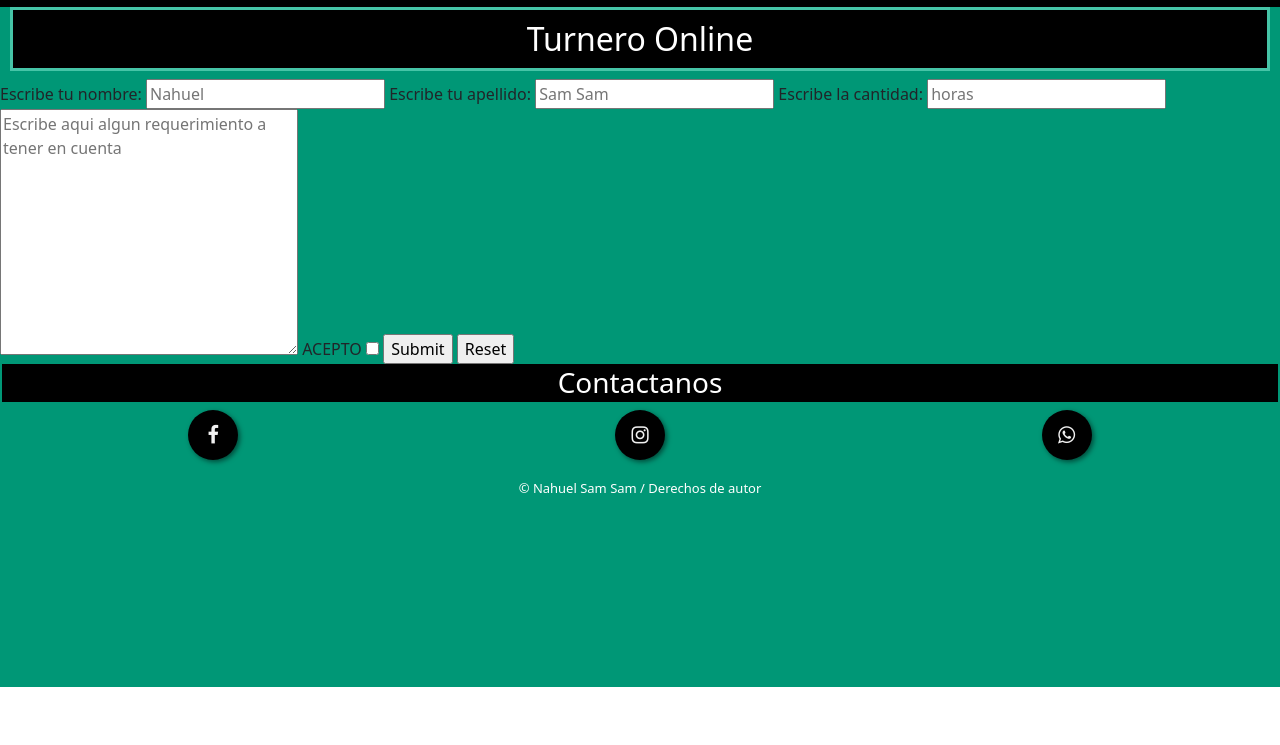
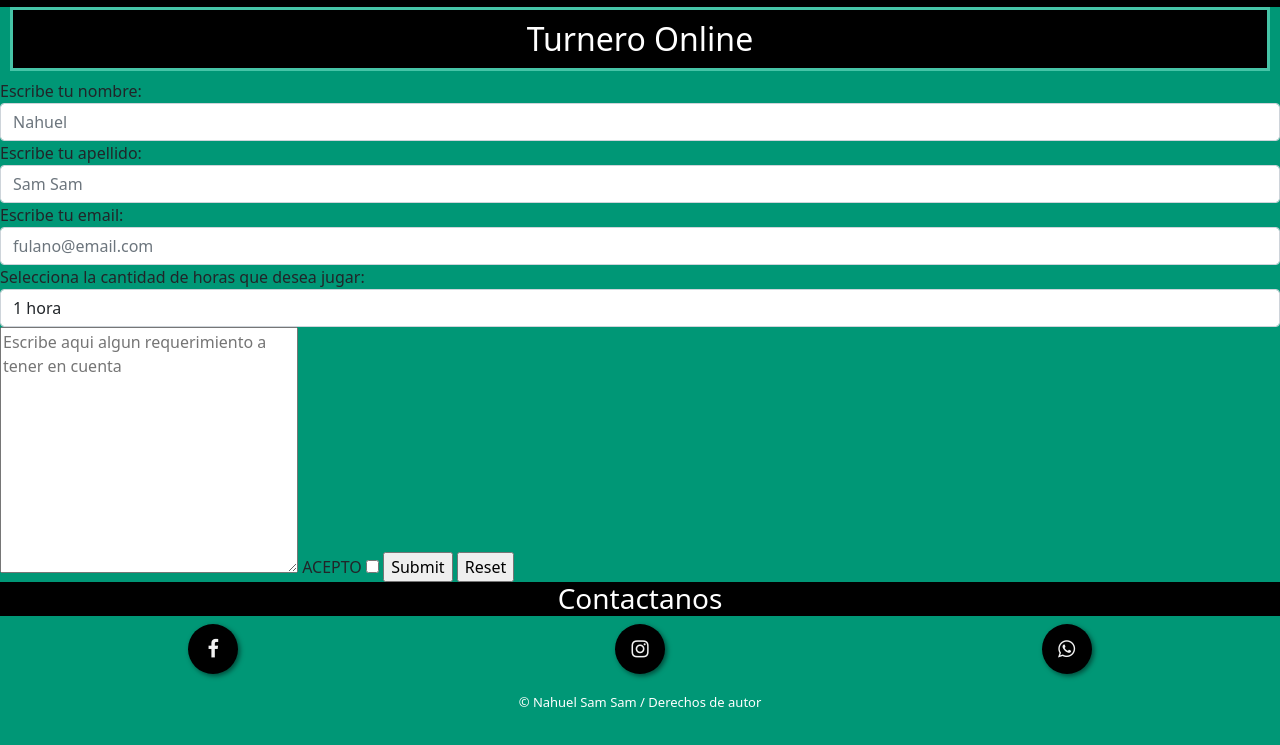
Before and after one commit to Nahuelsamsam/ProyectoPadel, a website: page pages/turnero.html in a window 1280 px wide. Shown: the part 113-858 px from the top of the page. Before the commit the page ends 800 px from the top, so only its background shows below. Drawn offline with nearby package versions, Linux system fonts and the light colour scheme.

Commit message:
TRABAJO FINAL

```diff
--- a/pages/turnero.html
+++ b/pages/turnero.html
@@ -28,24 +28,35 @@
 </header>
 <h2>Turnero Online</h2>
 
-<form action="" metohd="" enctype=""></form>
+<form>
+  <div class="form-group">
+    <label for="exampleFormControlInput1">Escribe tu nombre:</label>
+    <input type="email" class="form-control" id="exampleFormControlInput1" placeholder="Nahuel">
+    <label for="exampleFormControlInput1">Escribe tu apellido:</label>
+    <input type="email" class="form-control" id="exampleFormControlInput1" placeholder="Sam Sam">
+    <label for="exampleFormControlInput1">Escribe tu email:</label>
+    <input type="email" class="form-control" id="exampleFormControlInput1" placeholder="fulano@email.com">
 
-<label for="Nombre">Escribe tu nombre:</label>
-<input type="text" id="Nombre" name="Nombre" value="" placeholder="Nahuel">
-
-<label for="Apellido">Escribe tu apellido:</label>
-<input type="text" id="Apellido" name="Apellido" value="" placeholder="Sam Sam">
-
-<label for="number">Escribe la cantidad:</label>
-<input type="number" id="Numero" name="Numero" placeholder="horas">
-
-<textarea name="Opinion" id="Opinion" cols="30" rows="10" placeholder="Escribe aqui algun requerimiento a tener en cuenta"></textarea>
-
-<label for="SUSCRIBIRME" >ACEPTO</label>
+  </div>
+  <div class="form-group">
+    <label for="exampleFormControlSelect1">Selecciona la cantidad de horas que desea jugar:</label>
+    <select class="form-control" id="exampleFormControlSelect1">
+      <option>1 hora</option>
+      <option>1:30 horas</option>
+      <option>2 horas</option>
+      <option>2:30 horas</option>
+      <option>3 horas</option>
+    </select>
+  </div>
+ <div>
+  <textarea name="Opinion" id="Opinion" cols="30" rows="10" placeholder="Escribe aqui algun requerimiento a tener en cuenta"></textarea>
+  <label for="SUSCRIBIRME" >ACEPTO</label>
 <input type="checkbox" name="suscribir" id="" value="SI">
 
 <input type="submit" placeholder="ENVIAR">
 <input type="reset" placeholder="BORRAR">
+</div>
+</form>
 
 <footer>
   <div class="contenedor">
--- a/sass/styles.scss
+++ b/sass/styles.scss
@@ -5,4 +5,5 @@
 @import "hero";
 @import "carousel";
 @import "colores";
-@import "mixins"
+@import "mixins";
+@import "footer";
```
Also changed, not shown: index.html (+1 -0 lines), css/styles.css, sass/footer.scss (added).
